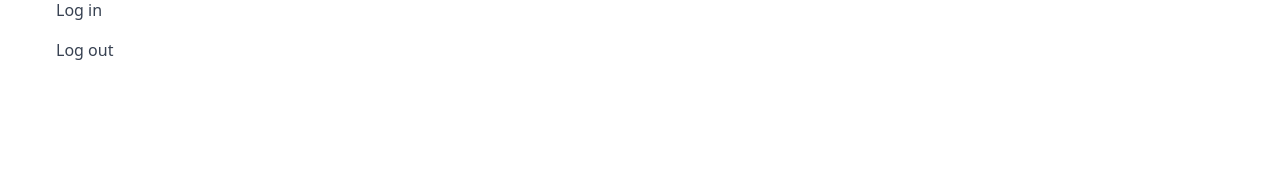
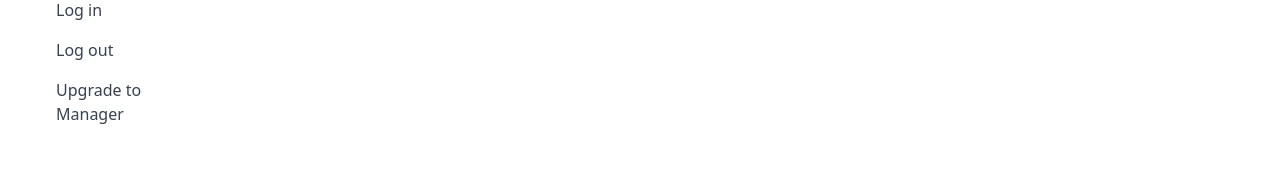
Before and after one commit to borikokeny/Holidaze-Project-Exam-2, a React (Vite) app: page / in a window 1280 px wide. Shown: the part 335-519 px from the top of the page. Built offline with nearby package versions, Linux system fonts and the light colour scheme; no server answers.

Commit message:
Adds manager link to sidebar

```diff
--- a/src/components/sidebar.jsx
+++ b/src/components/sidebar.jsx
@@ -70,6 +70,13 @@ function Sidebar() {
           >
             Log out
           </Link>
+          <Link
+            onClick={logout}
+            id="logOut"
+            className="flex items-center p-2 ps-10 text-gray-700 rounded-md hover:bg-gray-200"
+          >
+            Upgrade to Manager
+          </Link>
         </li>
       </ul>
     </aside>
```
